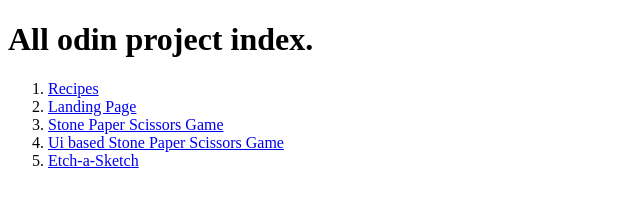
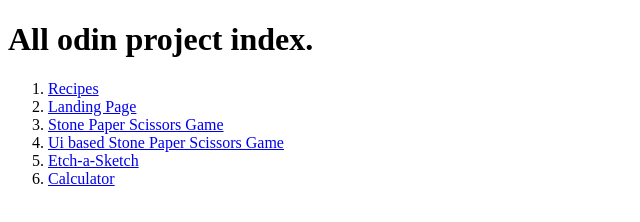
Before and after one commit to Yashyas/odin_projects, a plain HTML site: page index.html in a window 1280 px wide. Shown: the full height of the page, 0-640 px from the left. Drawn offline with Linux system fonts and the light colour scheme.

Commit message:
calculator project added

```diff
--- a/index.html
+++ b/index.html
@@ -15,6 +15,8 @@
         <li><a href="stonepaper/index.html" >Stone Paper Scissors Game</a></li>
         <li><a href="https://yashyas.github.io/stone-paper-scissor/index.html" >Ui based Stone Paper Scissors Game</a></li>
         <li><a href="https://yashyas.github.io/Etch-a-Sketch/index.html" >Etch-a-Sketch</a></li>
+        <li><a href="https://yashyas.github.io/calculator/index.html" >Calculator</a></li>
+
 
     </ol>
 
```
